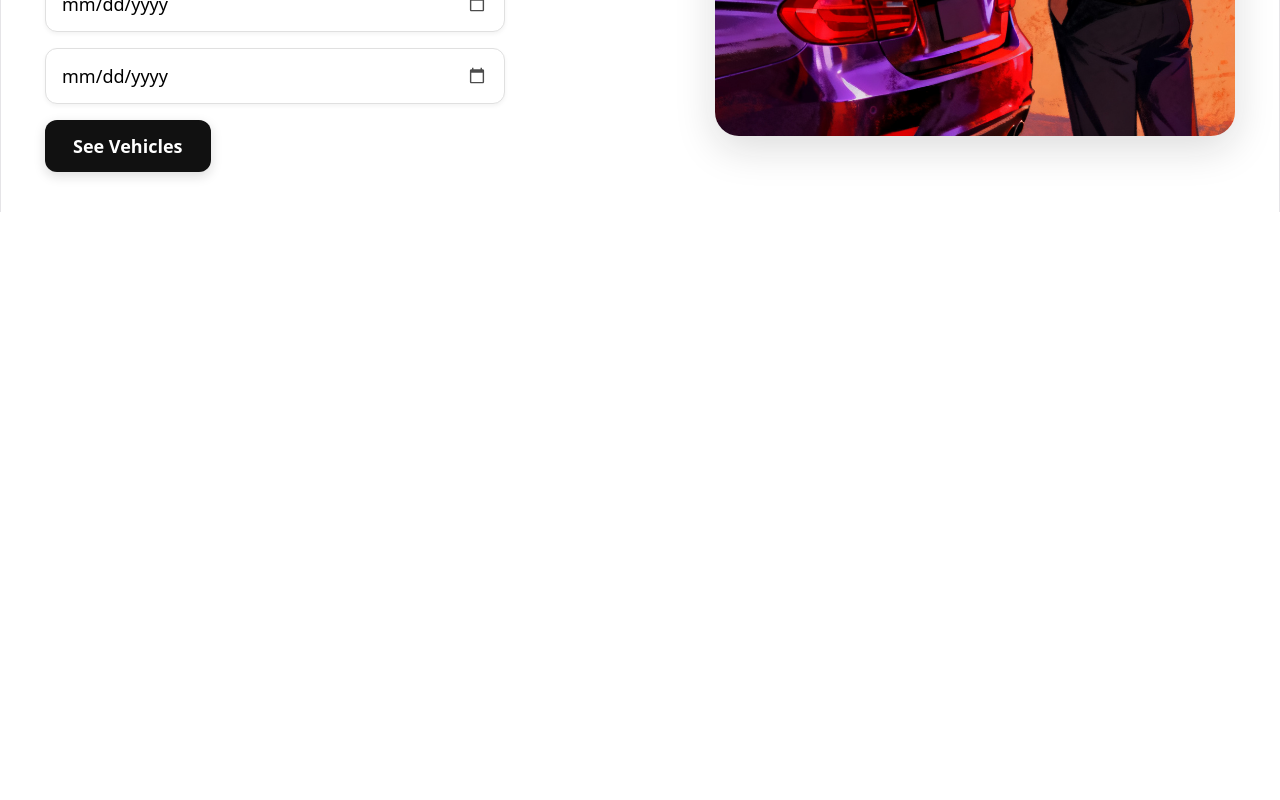
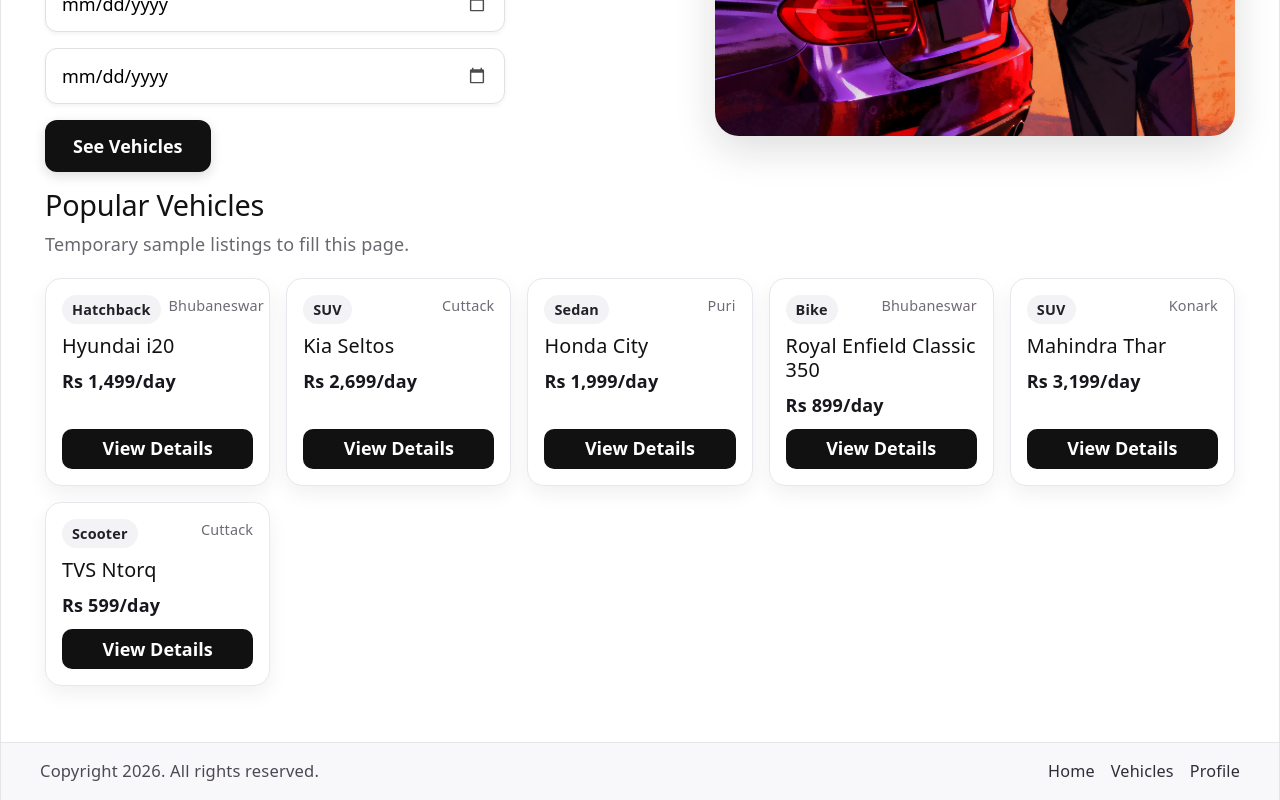
Before and after one commit to UMESH-SATPATHI/MernProject, a React app in the folder frontend/: page /home in a window 1280 px wide. Shown: the part 588-1388 px from the top of the page. Before the commit the page ends 800 px from the top, so only its background shows below. Built offline with nearby package versions, Linux system fonts and the light colour scheme; no server answers; the HTML template or start-up script is replaced by a standard one.

Commit message:
refactor: necessary backend and frontend chnages

```diff
--- a/frontend/src/components/VehicleCard.jsx
+++ b/frontend/src/components/VehicleCard.jsx
@@ -17,14 +17,14 @@ const VehicleCard = ({
     const imageSrc =
         vehicle?.images?.[0]?.url ||
         vehicle?.image ||
-        vehicle?.imageUrl ||
-        "https://via.placeholder.com/640x420?text=Vehicle+Image";
+        vehicle?.imageUrl || "";
 
-    const vehicleName = vehicle?.vehicleName || vehicle?.name || "Vehicle";
+    const vehicleName = vehicle?.vehicleName || "Vehicle";
     const pricePerDay = vehicle?.pricePerDay;
     const vehicleType = vehicle?.vehicleType || "";
     const brand = vehicle?.brand || "";
     const model = vehicle?.model || "";
+    const location = vehicle?.location || "";
 
     const renderAction = (label, to, onClick, variant = "primary") => {
         const classNameName = `vehicle-card-btn ${variant}`;
@@ -54,10 +54,10 @@ const VehicleCard = ({
     const showDetailsButton = true; // Everyone can see details
     const showUpdateButton = canManageVehicle && (isOwner || isAdmin);
 
-    const availabilityClass = vehicle?.isAvailable ? "available" : "unavailable";
+    const availabilityClass = vehicle?.isAvailable ? "Available" : "Unavailable";
 
     return (
-        <article className={`vehicle-card ${availabilityClass} ${className}`.trim()}>
+        <article className={`vehicle-card`}>
             <div className="vehicle-card-image-wrap">
                 {canManageVehicle && (
                     <button
@@ -75,8 +75,9 @@ const VehicleCard = ({
             <div className="vehicle-card-body">
                 <div className="vehicle-card-header">
                     <h3 className="vehicle-card-title">{vehicleName}</h3>
+                    <span className={`vehicle-card-boolean ${vehicle.availabilityClass}`}>{availabilityClass}</span>
                     <p className="vehicle-card-meta">
-                        {[vehicleType, brand, model].filter(Boolean).join(" • ")}
+                        {[vehicleType, location].filter(Boolean).join(" • ")}
                     </p>
                 </div>
                 <div className="vehicle-card-price-row">
--- a/frontend/src/layout/Footer.jsx
+++ b/frontend/src/layout/Footer.jsx
@@ -1,9 +1,18 @@
-function Footer(){
+import "../styles/footer.css";
+
+function Footer() {
     return (
-        <footer className="bg-secondary text-white text-center py-3">
-            <p>Copyright 2026 &copy; All rigts reserved.</p>
+        <footer className="app-footer">
+            <div className="app-footer-inner">
+                <p>Copyright 2026. All rights reserved.</p>
+                <div className="app-footer-links">
+                    <a href="/home">Home</a>
+                    <a href="/vehicles">Vehicles</a>
+                    <a href="/profile">Profile</a>
+                </div>
+            </div>
         </footer>
-    )
+    );
 }
 
 export default Footer
--- a/frontend/src/layout/Layout.jsx
+++ b/frontend/src/layout/Layout.jsx
@@ -1,5 +1,5 @@
 import { Outlet } from "react-router-dom";
-// import Footer from "./Footer";
+import Footer from "./Footer";
 import Navbar from "./Navbar";
 import LoginModal from "../components/LoginModal";
 
@@ -11,7 +11,7 @@ function Layout() {
                 <Outlet />
             </main>
             <LoginModal />
-            {/* <Footer /> */}
+            <Footer />
         </>
     )
 }
--- a/frontend/src/pages/Home.jsx
+++ b/frontend/src/pages/Home.jsx
@@ -1,6 +1,52 @@
 import "../styles/home.css";
 import { Link } from "react-router-dom";
 import heroImage from "../assets/p2p.png";
+
+const dummyVehicles = [
+    {
+        id: 1,
+        name: "Hyundai i20",
+        type: "Hatchback",
+        location: "Bhubaneswar",
+        price: "Rs 1,499/day",
+    },
+    {
+        id: 2,
+        name: "Kia Seltos",
+        type: "SUV",
+        location: "Cuttack",
+        price: "Rs 2,699/day",
+    },
+    {
+        id: 3,
+        name: "Honda City",
+        type: "Sedan",
+        location: "Puri",
+        price: "Rs 1,999/day",
+    },
+    {
+        id: 4,
+        name: "Royal Enfield Classic 350",
+        type: "Bike",
+        location: "Bhubaneswar",
+        price: "Rs 899/day",
+    },
+    {
+        id: 5,
+        name: "Mahindra Thar",
+        type: "SUV",
+        location: "Konark",
+        price: "Rs 3,199/day",
+    },
+    {
+        id: 6,
+        name: "TVS Ntorq",
+        type: "Scooter",
+        location: "Cuttack",
+        price: "Rs 599/day",
+    },
+];
+
 function Home() {
     return (
         <>
@@ -38,6 +84,27 @@ function Home() {
                     <img src={heroImage} alt="Hero" className="hero-img" />
                 </div>
             </div>
+
+            <section className="home-listing-section" aria-label="Popular vehicles">
+                <div className="home-listing-header">
+                    <h2>Popular Vehicles</h2>
+                    <p>Temporary sample listings to fill this page.</p>
+                </div>
+
+                <div className="home-card-grid">
+                    {dummyVehicles.map((vehicle) => (
+                        <article className="home-vehicle-card" key={vehicle.id}>
+                            <div className="home-vehicle-card-top">
+                                <span className="home-vehicle-type">{vehicle.type}</span>
+                                <span className="home-vehicle-location">{vehicle.location}</span>
+                            </div>
+                            <h3>{vehicle.name}</h3>
+                            <p className="home-vehicle-price">{vehicle.price}</p>
+                            <button type="button" className="home-vehicle-btn">View Details</button>
+                        </article>
+                    ))}
+                </div>
+            </section>
         </>
     );
 };
--- a/frontend/src/pages/Profile.jsx
+++ b/frontend/src/pages/Profile.jsx
@@ -21,7 +21,6 @@ const Profile = () => {
     const [imageFile, setImageFile] = useState(null);
     const [imagePreview, setImagePreview] = useState("");
 
-    // Fetch user data on component mount
     useEffect(() => {
         getCurrentUser();
     }, []);
--- /dev/null
+++ b/frontend/src/styles/footer.css
@@ -0,0 +1,39 @@
+.app-footer {
+    margin-top: auto;
+    border-top: 1px solid #e7e5ea;
+    background: #f8f7fa;
+    padding: 16px 24px;
+}
+
+.app-footer-inner {
+    width: 100%;
+    max-width: 1200px;
+    margin: 0 auto;
+    display: flex;
+    align-items: center;
+    justify-content: space-between;
+    gap: 12px;
+    flex-wrap: wrap;
+    color: #4c4854;
+}
+
+.app-footer p {
+    margin: 0;
+    font-size: 0.92rem;
+}
+
+.app-footer-links {
+    display: flex;
+    align-items: center;
+    gap: 16px;
+}
+
+.app-footer-links a {
+    color: #302d36;
+    text-decoration: none;
+    font-size: 0.9rem;
+}
+
+.app-footer-links a:hover {
+    text-decoration: underline;
+}
--- a/frontend/src/styles/home.css
+++ b/frontend/src/styles/home.css
@@ -232,6 +232,89 @@
     transform: translateY(0);
 }
 
+.home-listing-section {
+    padding: 0 44px 56px;
+    text-align: left;
+}
+
+.home-listing-header {
+    margin-bottom: 20px;
+}
+
+.home-listing-header h2 {
+    margin: 0;
+    font-size: 1.6rem;
+    color: #121214;
+}
+
+.home-listing-header p {
+    margin-top: 8px;
+    color: #6b6770;
+}
+
+.home-card-grid {
+    display: grid;
+    grid-template-columns: repeat(auto-fit, minmax(220px, 1fr));
+    gap: 16px;
+}
+
+.home-vehicle-card {
+    background: #ffffff;
+    border: 1px solid #e9e7ed;
+    border-radius: 16px;
+    padding: 16px;
+    box-shadow: 0 8px 20px rgba(18, 18, 20, 0.06);
+    display: flex;
+    flex-direction: column;
+    gap: 10px;
+}
+
+.home-vehicle-card-top {
+    display: flex;
+    justify-content: space-between;
+    gap: 8px;
+    font-size: 0.8rem;
+}
+
+.home-vehicle-type {
+    background: #f3f2f5;
+    color: #232128;
+    border-radius: 999px;
+    padding: 4px 10px;
+    font-weight: 600;
+}
+
+.home-vehicle-location {
+    color: #6f6a76;
+}
+
+.home-vehicle-card h3 {
+    margin: 0;
+    font-size: 1.1rem;
+    color: #111111;
+}
+
+.home-vehicle-price {
+    margin: 0;
+    font-weight: 700;
+    color: #19171d;
+}
+
+.home-vehicle-btn {
+    margin-top: auto;
+    border: 0;
+    border-radius: 10px;
+    min-height: 40px;
+    background: #111111;
+    color: #ffffff;
+    font-weight: 600;
+    cursor: pointer;
+}
+
+.home-vehicle-btn:hover {
+    opacity: 0.92;
+}
+
 /* Responsive: Stack layout on smaller screens */
 @media (max-width: 1024px) {
     .home-hero {
@@ -313,4 +396,8 @@
     .hero-image-container {
         height: 300px;
     }
+
+    .home-listing-section {
+        padding: 0 24px 40px;
+    }
 }
--- a/frontend/src/styles/vehicleCard.css
+++ b/frontend/src/styles/vehicleCard.css
@@ -10,18 +10,16 @@
     background: #fff;
     box-shadow: 0 10px 24px rgba(0, 0, 0, 0.05);
 }
-
-.vehicle-card.available {
-    border-color: #22c55e;
-    border-width: 2px;
+.vehicle-card-boolean.Available {
+    color: #144700;
+    border: 1px solid #144700;
+    background: #93ff93;
 }
-
-.vehicle-card.unavailable {
-    border-color: #ef4444;
-    border-width: 2px;
+.vehicle-card-boolean.Unavailable {
+    color: #850000;
+    border: 1px solid #850000;
+    background: #ff8c9d;
 }
-
-
 .vehicle-card-image-wrap {
     position: relative;
     width: 100%;
@@ -85,6 +83,7 @@
     line-height: 1.25;
     color: #111;
     font-weight: 700;
+    text-align: left;
 }
 
 .vehicle-card-meta {
@@ -92,6 +91,7 @@
     color: #666;
     font-size: 0.92rem;
     line-height: 1.4;
+    text-align: left;
 }
 
 .vehicle-card-price-row {
```
Also changed, not shown: 1 other file (tests, documents, lock files or other folders).
